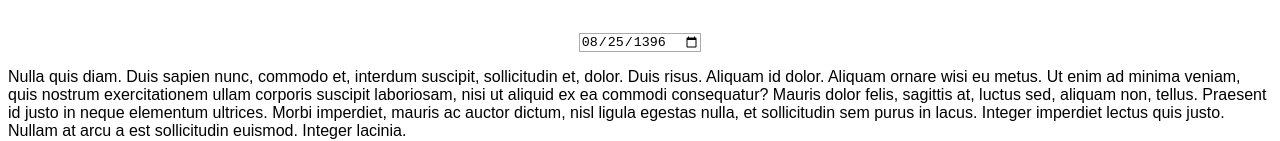
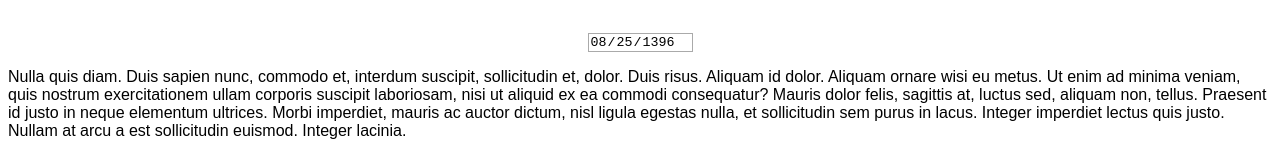
Before and after one commit to 1pm/date-picker, a website built with webpack: page src/index.html in a window 1280 px wide. Shown: the part 311-452 px from the top of the page. Built offline with nearby package versions, Linux system fonts and the light colour scheme.

Commit message:
Hide default picker in chrome

```diff
--- a/src/index.html
+++ b/src/index.html
@@ -3,7 +3,7 @@
 
 <head>
     <meta charset="utf-8" />
-    <title>Table Data</title>
+    <title>Day Picker Demo</title>
 </head>
 
 <body><p>Lorem ipsum dolor sit amet, consectetuer adipiscing elit. Curabitur vitae diam non enim vestibulum interdum. Pellentesque pretium lectus id turpis. Donec ipsum massa, ullamcorper in, auctor et, scelerisque sed, est. Fusce tellus. Nullam eget nisl. Duis ante orci, molestie vitae vehicula venenatis, tincidunt ac pede. Itaque earum rerum hic tenetur a sapiente delectus, ut aut reiciendis voluptatibus maiores alias consequatur aut perferendis doloribus asperiores repellat. Fusce tellus. Fusce aliquam vestibulum ipsum. Nulla non lectus sed nisl molestie malesuada. Pellentesque sapien. Nunc dapibus tortor vel mi dapibus sollicitudin. Nulla accumsan, elit sit amet varius semper, nulla mauris mollis quam, tempor suscipit diam nulla vel leo. Mauris metus. Aliquam ornare wisi eu metus. Aenean id metus id velit ullamcorper pulvinar. Etiam dictum tincidunt diam. Integer pellentesque quam vel velit.</p>
--- a/src/styles/index.scss
+++ b/src/styles/index.scss
@@ -9,6 +9,10 @@
 input {
     border: 1px solid #aaa;
     margin-top: 20px;
+}
+
+input[type=date].day-picker-target::-webkit-calendar-picker-indicator, input[type=date].day-picker-target::-webkit-inner-spin-button {
+    display: none;
 }
 
 .day-picker {
--- a/src/ts/DayPicker.ts
+++ b/src/ts/DayPicker.ts
@@ -167,16 +167,16 @@
 
     private initRoot() : void {
         const targetPosition : ElementPosition = getAbsolutePosition(this.target);
+        this.displayedValue = this.currentValue;
+
+        addClass(this.target, CLASS_NAMES.DAY_PICKER_TARGET);
+        this.target.value = formatDate(this.currentValue, this.target.type, this.calendar, this.locale);
+        this.target.addEventListener(EVENTS.MOUDOWN, this.onInputClick.bind(this));
+        this.target.addEventListener(EVENTS.KEYDOWN, this.onKeydown.bind(this));
+
         this.root.tabIndex = -1;
         this.root.style.top = targetPosition.top + targetPosition.height + 5 + "px";
         this.root.style.left = targetPosition.left + "px";
-        this.target.value = formatDate(this.currentValue, this.target.type, this.calendar, this.locale);
-
-        this.displayedValue = this.currentValue;
-
-        this.target.addEventListener(EVENTS.MOUDOWN, this.onInputClick.bind(this));
-        this.target.addEventListener(EVENTS.KEYDOWN, this.onKeydown.bind(this));
-
         this.root.addEventListener(EVENTS.MOUDOWN, this.onRootClick.bind(this));
         this.root.addEventListener(EVENTS.KEYDOWN, this.onKeydown.bind(this));
 
--- a/src/ts/constants.ts
+++ b/src/ts/constants.ts
@@ -1,4 +1,5 @@
 export const CLASS_NAMES = {
+    DAY_PICKER_TARGET: "day-picker-target",
     DAY_PICKER: "day-picker",
     DAY_PICKER_ACTIVE: "day-picker__active",
     HEADER_CONTAINER: "header-container",
```
